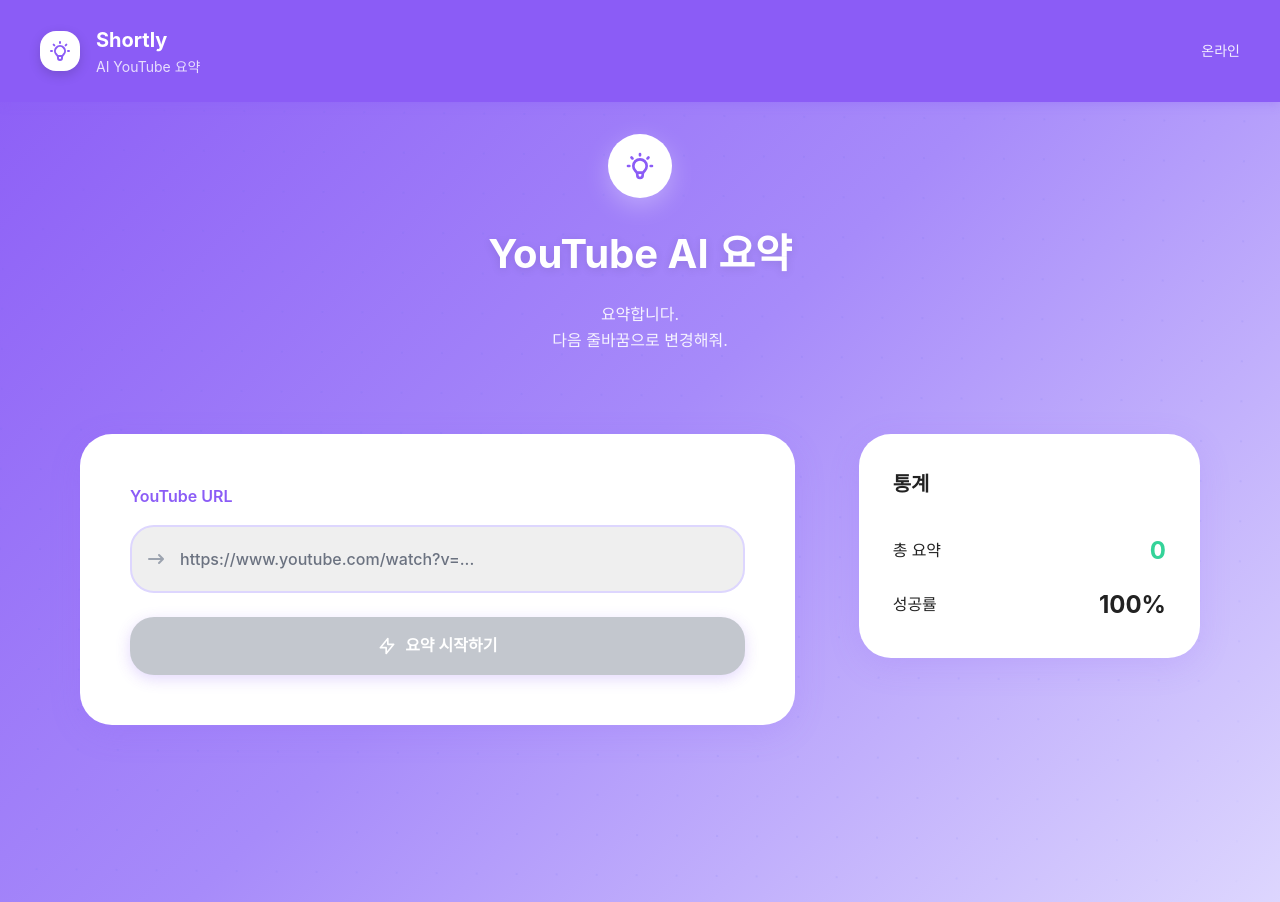
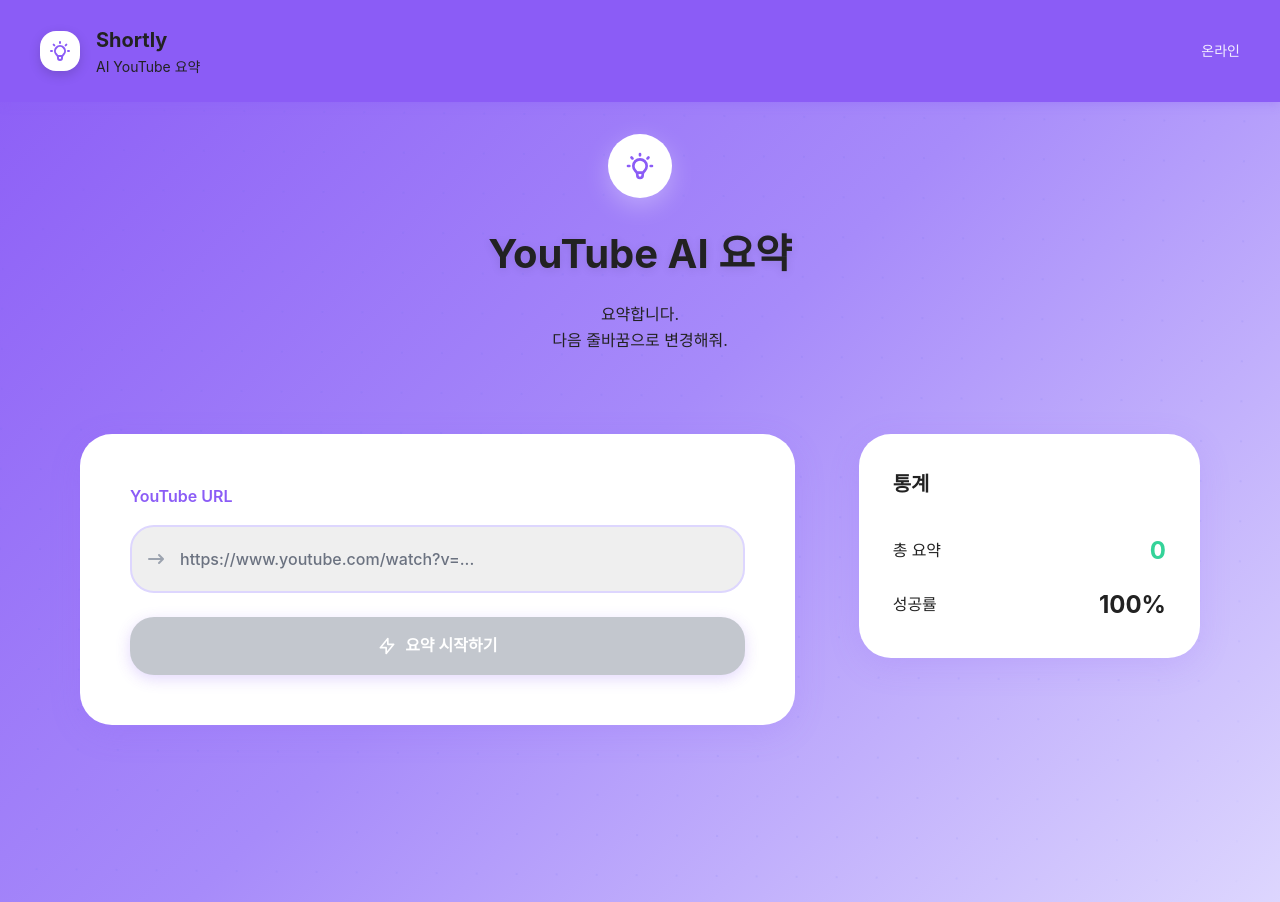
Before and after one commit to carawoo/shortly, a Next.js app: page / in a window 1280 px wide. Built offline with nearby package versions, Linux system fonts and the light colour scheme.

Commit message:
🎨 Fix Text Color - Change all white text to #222 dark color for better readability on light background

```diff
--- a/src/app/page.tsx
+++ b/src/app/page.tsx
@@ -3,7 +3,7 @@
 import { useState, useEffect } from 'react';
 
 // 캐시 무효화를 위한 강제 변경사항
-const CACHE_BUSTER = 'improved-markdown-natural-tone-' + Date.now();
+const CACHE_BUSTER = 'fix-white-text-to-dark-' + Date.now();
 
 export default function Home() {
   const [url, setUrl] = useState('');
--- a/src/app/styles.css
+++ b/src/app/styles.css
@@ -250,12 +250,12 @@
 .app-title {
   font-size: 1.25rem;
   font-weight: var(--font-weight-bold);
-  color: var(--white);
+  color: #222;
 }
 
 .app-subtitle {
   font-size: 0.875rem;
-  color: rgba(255, 255, 255, 0.8);
+  color: #222;
 }
 
 .online-status {
@@ -341,14 +341,14 @@
 .hero-title {
   font-size: 2.5rem;
   font-weight: var(--font-weight-bold);
-  color: var(--white);
+  color: #222;
   margin-bottom: var(--space);
   text-shadow: 0 2px 10px rgba(0, 0, 0, 0.1);
 }
 
 .hero-description {
   font-size: 1rem;
-  color: rgba(255, 255, 255, 0.9);
+  color: #222;
   max-width: 32rem;
   margin: 0 auto;
   line-height: 1.6;
@@ -621,7 +621,7 @@
 .summary-title {
   font-size: 1.25rem;
   font-weight: var(--font-weight-semibold);
-  color: white;
+  color: #222;
   display: flex;
   align-items: center;
   gap: var(--space);
```
